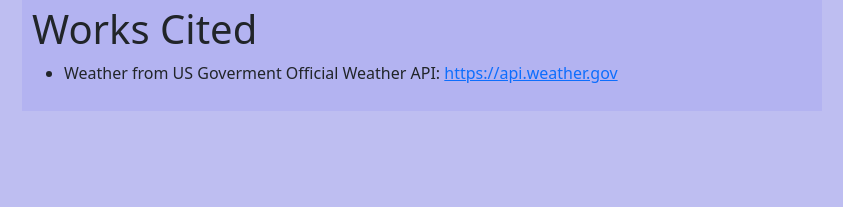
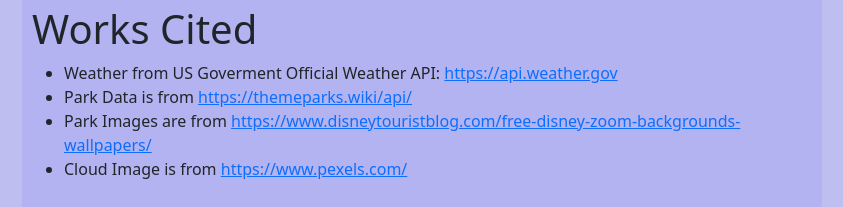
Before and after one commit to contic5/disney-resort-tv, a website built with Vite: page index.html in a window 1280 px wide. Shown: the part 1528-1735 px from the top of the page, without its empty margins (218-1061 px from the left). Before the commit the page ends 1639 px from the top, so only its background shows below. Built offline with nearby package versions, Linux system fonts and the light colour scheme; files whose address does not match are found by name.

Commit message:
Added works cited

```diff
--- a/index.html
+++ b/index.html
@@ -52,6 +52,15 @@
     <li>Weather from US Goverment Official Weather API:
     <a href="https://api.weather.gov">https://api.weather.gov</a>
     </li>
+    <li>
+    Park Data is from <a href="https://themeparks.wiki/api/">https://themeparks.wiki/api/</a>
+    </li>
+    <li>
+    Park Images are from <a href="https://www.disneytouristblog.com/free-disney-zoom-backgrounds-wallpapers/">https://www.disneytouristblog.com/free-disney-zoom-backgrounds-wallpapers/</a>
+    </li>
+    <li>
+    Cloud Image is from <a href="https://www.pexels.com/">https://www.pexels.com/</a>
+    </li>
     </ul>
 
     </div>
```
